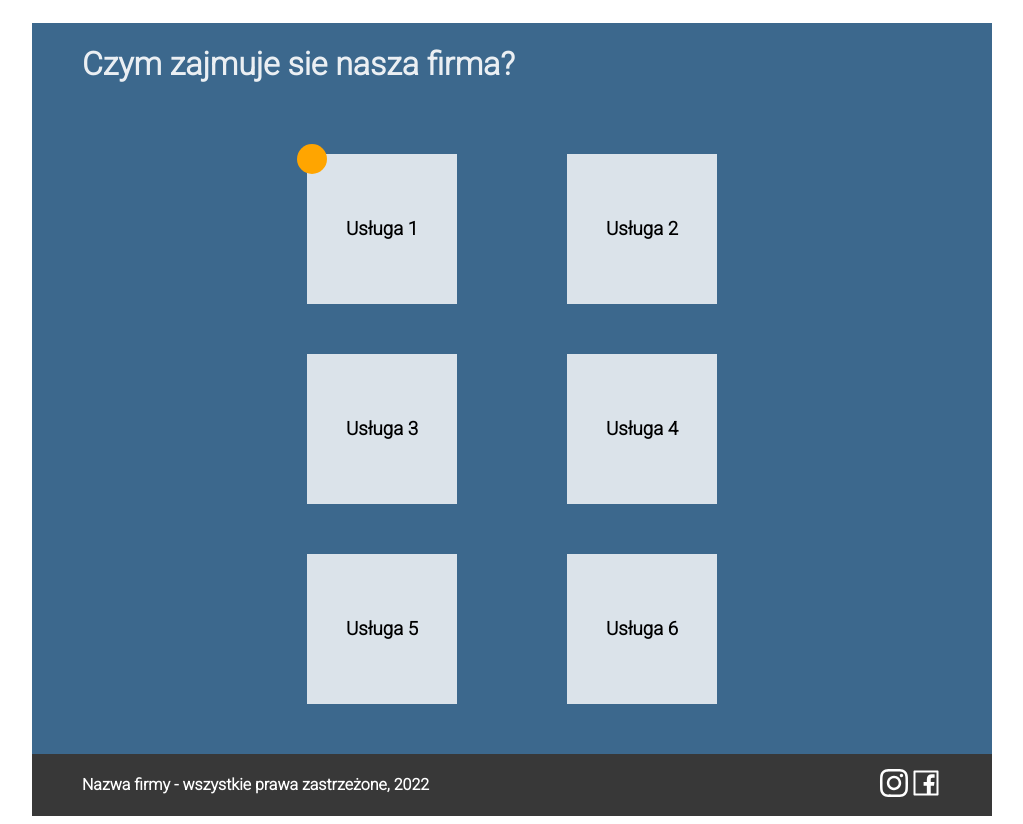
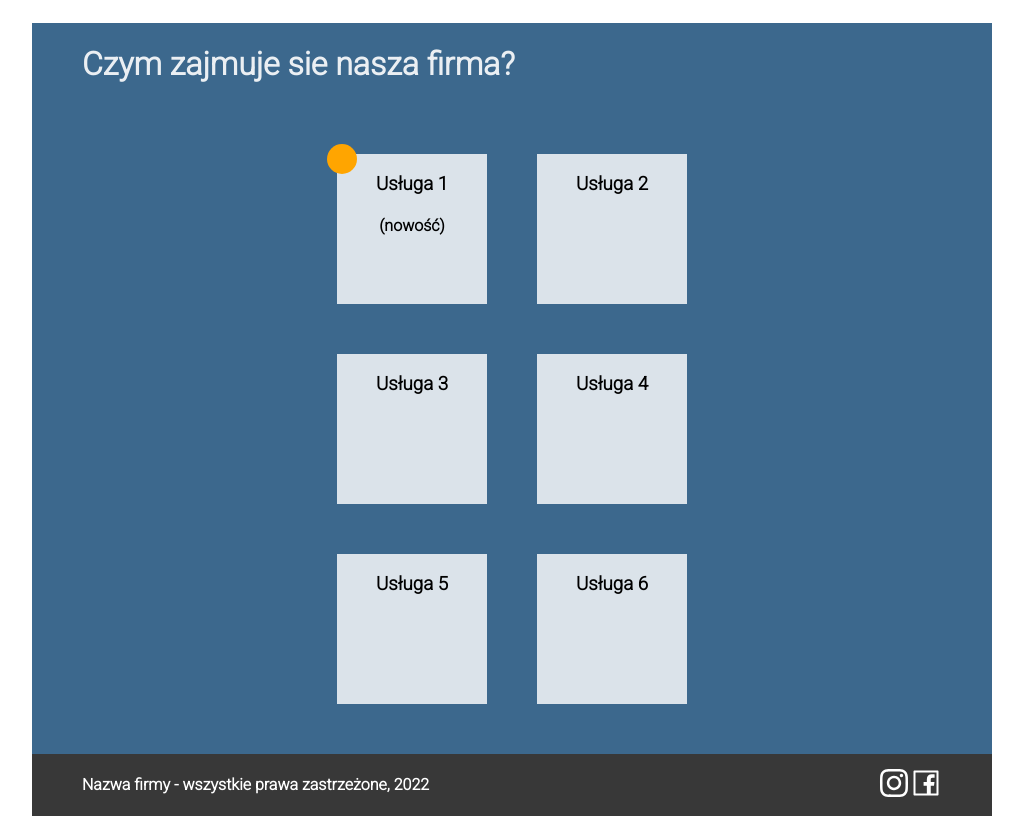
Before and after one commit to xoxoffy/collars-react-01, a React (Vite) app: page / in a window 1280 px wide. Shown: the part 1297-2121 px from the top of the page, without its empty margins (128-1151 px from the left). Built offline with nearby package versions, Linux system fonts and the light colour scheme.

Commit message:
Service boxes updated

```diff
--- a/src/components/ServiceBoxes/ServiceBox/ServiceBox.css
+++ b/src/components/ServiceBoxes/ServiceBox/ServiceBox.css
@@ -2,10 +2,7 @@
   width: 150px;
   height: 150px;
   background-color: rgba(255, 255, 255, 0.815);
-  display: flex;
-  flex-wrap: wrap;
-  justify-content: center;
-  align-items: center;
+  text-align: center;
   margin-top: 50px;
   margin-left: 25px;
   margin-right: 25px;
@@ -23,6 +20,6 @@
   background-color: orange;
   border-radius: 50%;
   position: absolute;
-  margin-top: -140px;
-  margin-right: 140px;
+  margin-top: -10px;
+  margin-left: -10px;
 }
--- a/src/components/ServiceBoxes/ServiceBox/ServiceBox.tsx
+++ b/src/components/ServiceBoxes/ServiceBox/ServiceBox.tsx
@@ -14,6 +14,7 @@ const ServiceBox: React.FunctionComponent<Props> = ({
     <div className="service-box">
       {isNew && <div className="isNewCircle"></div>}
       <h3>{serviceName}</h3>
+      <div className="newText">{isNew ? <h4>(nowość)</h4> : null}</div>
     </div>
   );
 };
--- a/src/components/ServiceBoxes/ServiceBoxes.css
+++ b/src/components/ServiceBoxes/ServiceBoxes.css
@@ -8,11 +8,11 @@
 }
 
 .service-boxes {
-  display: flex;
-  justify-content: space-between;
-  flex-wrap: wrap;
   margin-left: 200px;
   margin-right: 200px;
+  display: flex;
+  justify-content: center;
+  flex-wrap: wrap;
 }
 
 .service-boxes-title {
```
